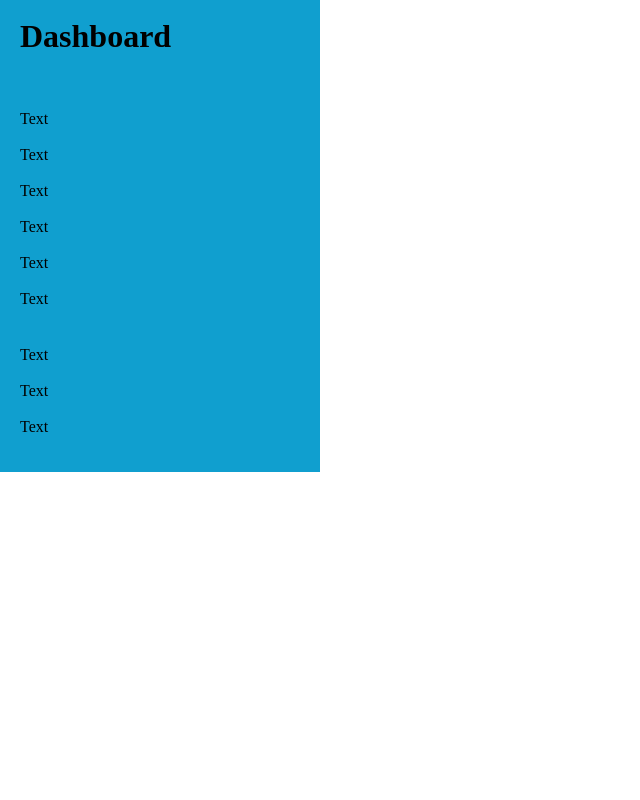
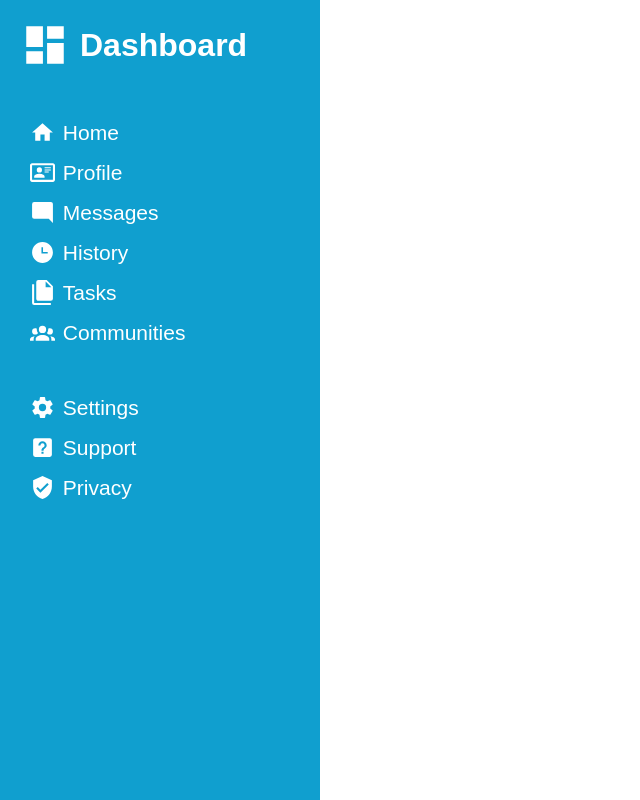
Before and after one commit to RaimeiRaikiri/Admin-Dashboard, a plain HTML site: page index.html in a window 1280 px wide. Shown: the whole page, without its empty margins (0-640 px from the left). Drawn offline with Linux system fonts and the light colour scheme.

Commit message:
Added all icons for the sidebar, positioned and styled sidebar

```diff
--- a/index.html
+++ b/index.html
@@ -9,48 +9,50 @@
 <body>
     <div class="main-container">
         <div class="sidebar">
+
             <div class="dashboard">
-                <img>
+                <img src="./imgs/dashboard-icon.svg" alt="Dashboard Icon" width="50px" height="50px">
                 <h1>Dashboard</p>
             </div>
             <div class="tabs">
                 <div class="tab">
-                    <img class="icon">
-                    <p>Text</p>
+                    <img class="icon" src="./imgs/home-icon.svg" alt="Home Icon" width="25px" height="25px">
+                    <p>Home</p>
                 </div>
                 <div class="tab">
-                    <img class="icon">
-                    <p>Text</p>
+                    <img class="icon" src="./imgs/profile-icon.svg" alt="Profile Icon" width="25px" height="25px">
+                    <p>Profile</p>
                 </div>
                 <div class="tab">
-                    <img class="icon">
-                    <p>Text</p>
+                    <img class="icon" src="./imgs/message-icon.svg" alt="Messages Icon" width="25px" height="25px">
+                    <p>Messages</p>
                 </div>
                 <div class="tab">
-                    <img class="icon">
-                    <p>Text</p>
+                    <img class="icon" src="./imgs/clock-icon.svg" alt="History Icon" width="25px" height="25px">
+                    <p>History</p>
                 </div>
                 <div class="tab">
-                    <img class="icon">
-                    <p>Text</p>
+                    <img class="icon" src="./imgs/task-icon.svg" alt="Tasks Icon" width="25px" height="25px">
+                    <p>Tasks</p>
                 </div>
                 <div class="tab">
-                    <img class="icon">
-                    <p>Text</p>
+                    <img class="icon" src="./imgs/communities-icon.svg" alt="Communities Icon" width="25px" height="25px">
+                    <p>Communities</p>
                 </div>
+
             </div>
             <div class="settings">
                 <div class="tab">
-                    <img class="icon">
-                    <p>Text</p>
+                    <img class="icon" src="./imgs/settings-icon.svg" alt="Settings Icon" width="25px" height="25px">
+                    <p>Settings</p>
                 </div>
                 <div class="tab">
-                    <img class="icon">
-                    <p>Text</p>
+                    <img class="icon" src="./imgs/support-icon.svg" alt="Support Icon" width="25px" height="25px">
+                    <p>Support</p>
                 </div>
                 <div class="tab">
-                    <img class="icon">
-                    <p>Text</p>
+                    <img class="icon" src="./imgs/privacy-icon.svg" alt="Privacy Icon" width="25px" height="25px">
+                    <p>Privacy</p>
                 </div>
             </div>
         </div>
--- a/style.css
+++ b/style.css
@@ -2,25 +2,51 @@
 padding: 0;
 margin: 0;
 box-sizing: border-box;
+
+font-family: sans-serif;
 }
 .main-container {
     display: grid;
     grid-template-columns: 1fr 3fr;
     grid-template-rows: 1fr 3fr;
+    height: 100vh;
 }
 
 .sidebar {
     display: grid;
-    grid-template-rows: 1fr 3fr 2fr;
-    gap:20px;
+    grid-template-rows: 1fr 3fr 2fr 6fr;
+    row-gap:50px;
 
     background-color:rgb(16, 159, 207);
-
+    height: 100%;
     grid-area: 1/1/3/2;
 }
 .dashboard, .tabs, .settings {
+    display: grid;
     margin-left: 20px;
 }
-.icons {
+.icon {
     margin-left: 10px;
 }
+
+.dashboard {
+    justify-content: center;
+    align-items: center;
+    grid-template-columns: 1fr 4fr;
+
+    color: white;
+    margin-top: 20px;
+}
+.tab {
+    display: grid;
+    justify-content: center;
+    align-items: center;
+    grid-template-columns: 1fr 6fr;
+
+    font-size: 21px;
+    color: white;
+}
+
+.tabs, .settings {
+    row-gap: 15px;
+}
```
Also changed, not shown: imgs/clock-icon.svg (added), imgs/communities-icon.svg (added), imgs/dashboard-icon.svg (added), imgs/home-icon.svg (added), imgs/message-icon.svg (added), imgs/privacy-icon.svg (added), imgs/profile-icon.svg (added), imgs/settings-icon.svg (added), imgs/support-icon.svg (added), imgs/task-icon.svg (added).
